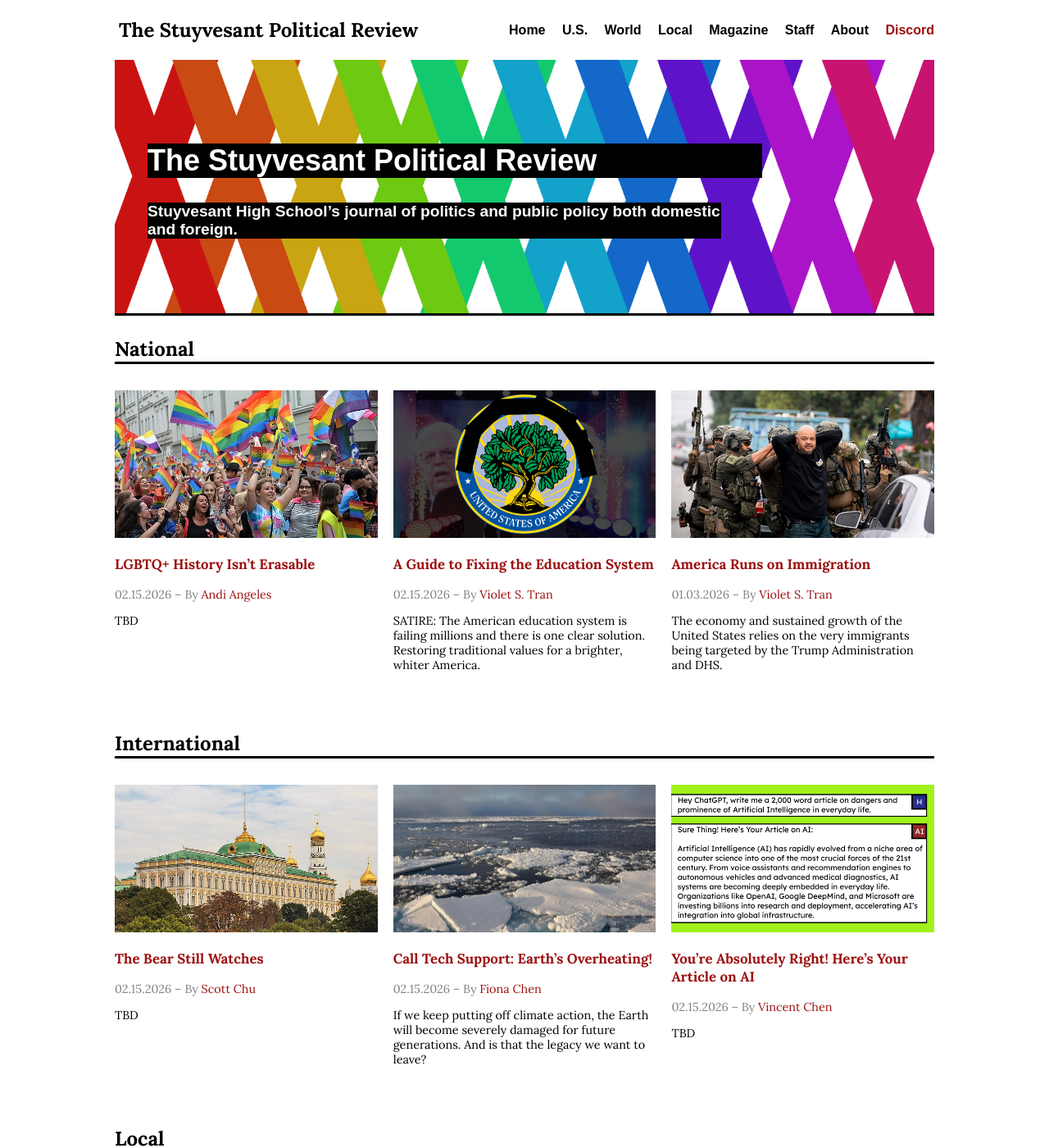
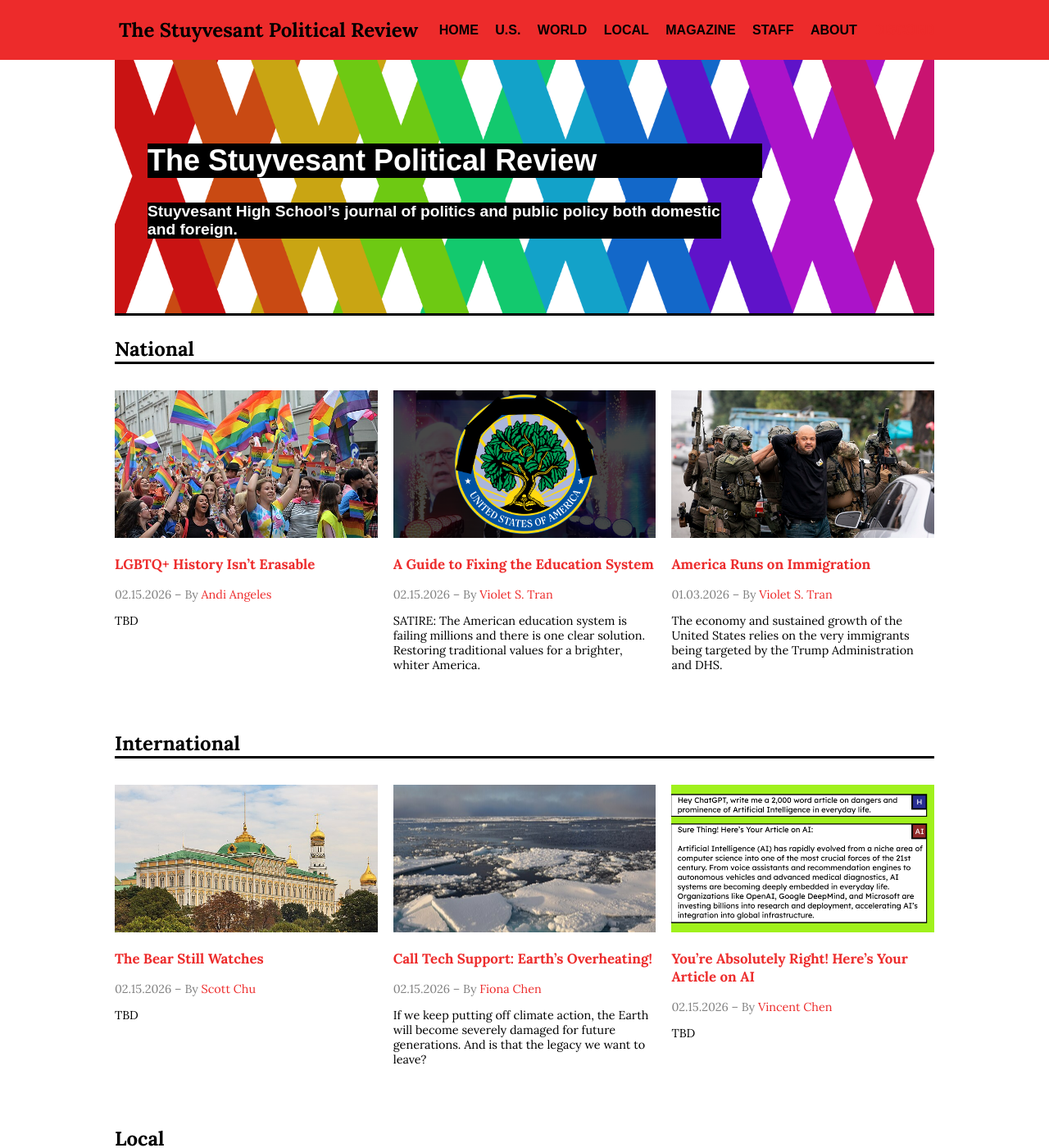
Before and after one commit to stuypoliticalreview/stuypoliticalreview.github.io, a Jekyll site: the page built from index.html, in a window 1280 px wide and 1400 px high. Shown: the whole window at 82% size. Built offline with Jekyll 4.4.1, drawn with Linux system fonts in a browser that asks for light colours.

Commit message:
More Stuff

```diff
--- a/_includes/header.html
+++ b/_includes/header.html
@@ -2,14 +2,14 @@
     <div class="nav-container">
       <div class="logo">The Stuyvesant Political Review</div>
       <nav>
-        <a href="/">Home</a>
+        <a href="/">HOME</a>
         <a href="/sections/us.html">U.S.</a>
-        <a href="/sections/world.html">World</a>
-        <a href="/sections/local.html">Local</a>
-        <a href="/sections/magazine.html">Magazine</a>
-        <a href="/sections/staff.html">Staff</a>
-        <a href="/meta/2025/12/31/welcome.html">About</a>
-        <a href="https://discord.gg/sqDWHt564s" class="submit-link">Discord</a>
+        <a href="/sections/world.html">WORLD</a>
+        <a href="/sections/local.html">LOCAL</a>
+        <a href="/sections/magazine.html">MAGAZINE</a>
+        <a href="/sections/staff.html">STAFF</a>
+        <a href="/meta/2025/12/31/welcome.html">ABOUT</a>
+        <a href="https://discord.gg/sqDWHt564s" class="submit-link">DISCORD</a>
       </nav>
     </div>
   </header>
--- a/assets/css/style.css
+++ b/assets/css/style.css
@@ -1,5 +1,5 @@
 :root {
-  --accent-color: #9c1010;
+  --accent-color: #ed2b2b;
   --background-color: white;
   --text-color: black;
   --gray-color: gray;
@@ -26,7 +26,7 @@ a {
   position: sticky;
   top: 0;
   z-index: 1000;
-  background: var(--background-color);
+  background: var(--accent-color);
   width: 100%;
 }
 
@@ -37,6 +37,7 @@ a {
   justify-content: space-between;
   align-items: center;
   padding: 1rem 2rem;
+  color: var(--background-color);
 }
 
 .logo {
```
